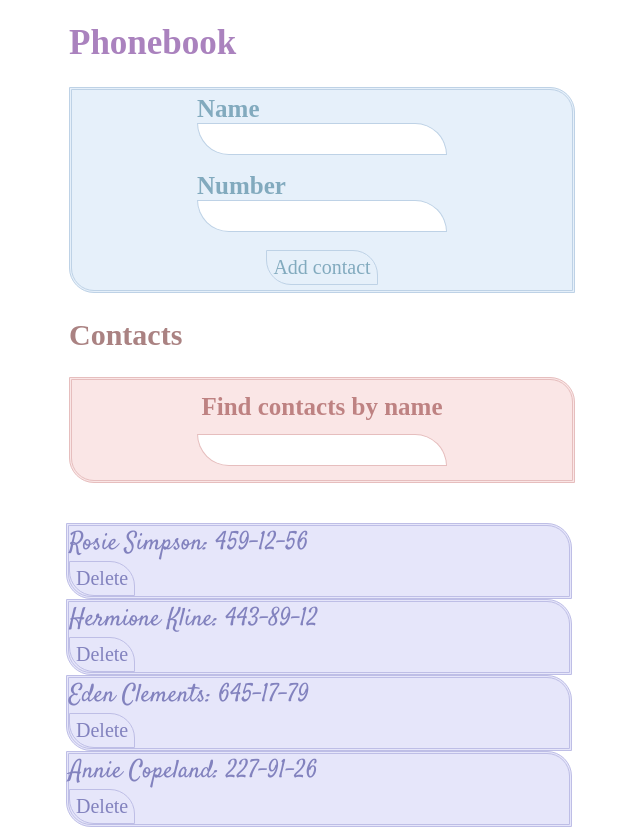
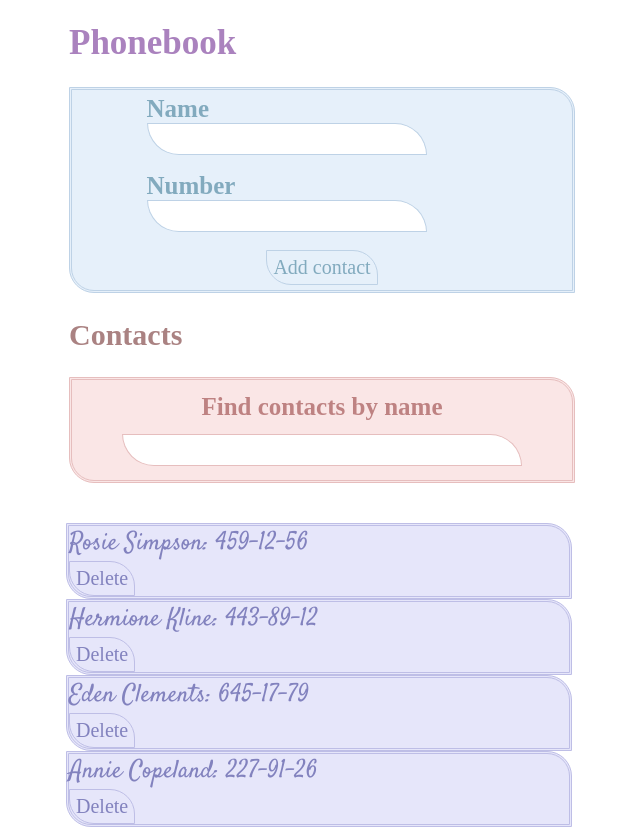
Before and after one commit to OlehKozubJS/goit-react-hw-02-phonebook, a React (Create React App) app: page / in a window 1280 px wide. Shown: the whole page, without its empty margins (321-961 px from the left). Built offline with nearby package versions, Linux system fonts and the light colour scheme; a web font is replaced by a local one.

Commit message:
Update Pnonebook.module.css

```diff
--- a/src/components/PhonebookCSS/Pnonebook.module.css
+++ b/src/components/PhonebookCSS/Pnonebook.module.css
@@ -38,7 +38,7 @@ input {
     display: block;
     border-radius: 0 50px 0 50px;
     padding-left: 35px;
-    width: 250px;
+    width: 80%;
     font-family: 'Lugrasimo', cursive;
     font-size: 25px;
 }
```
